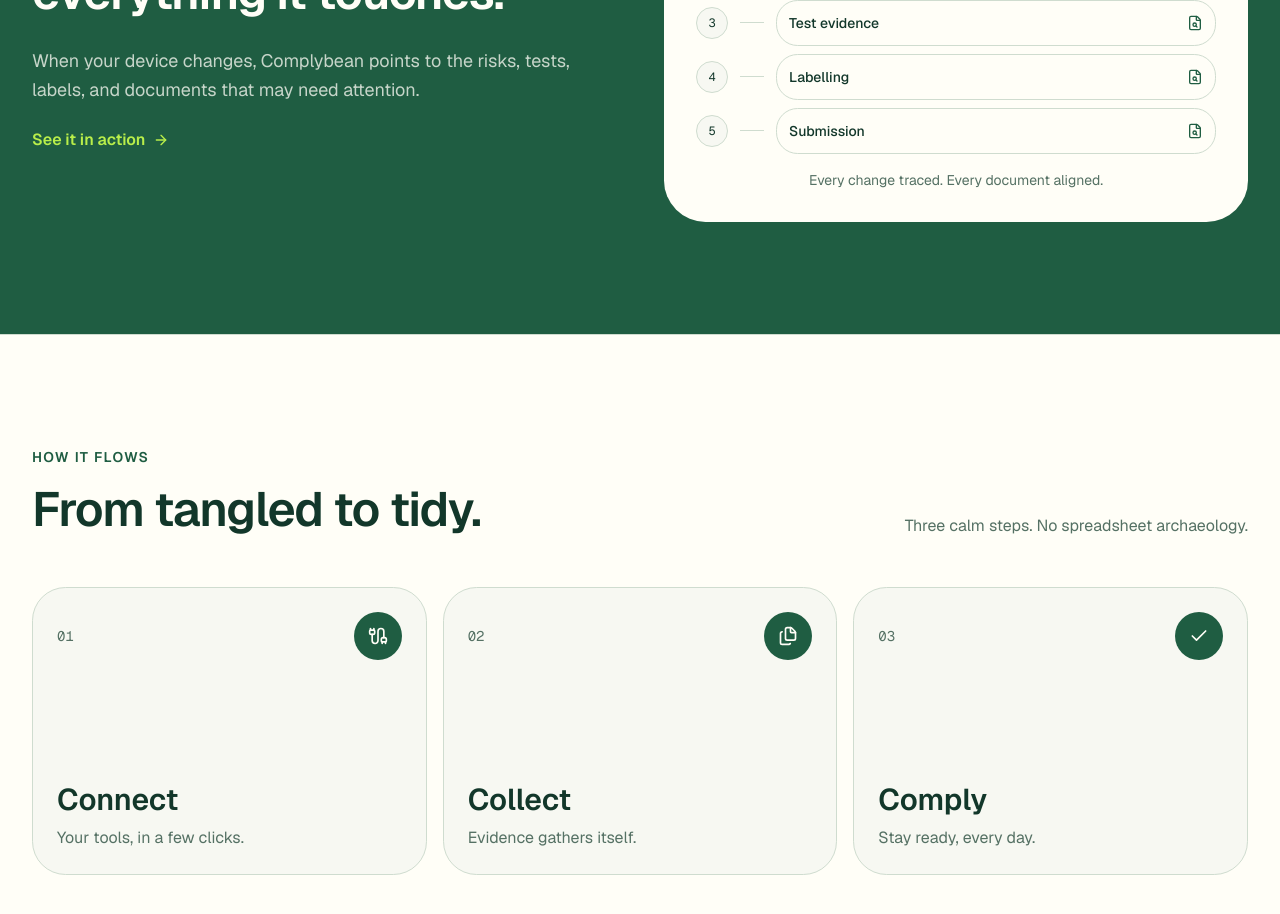
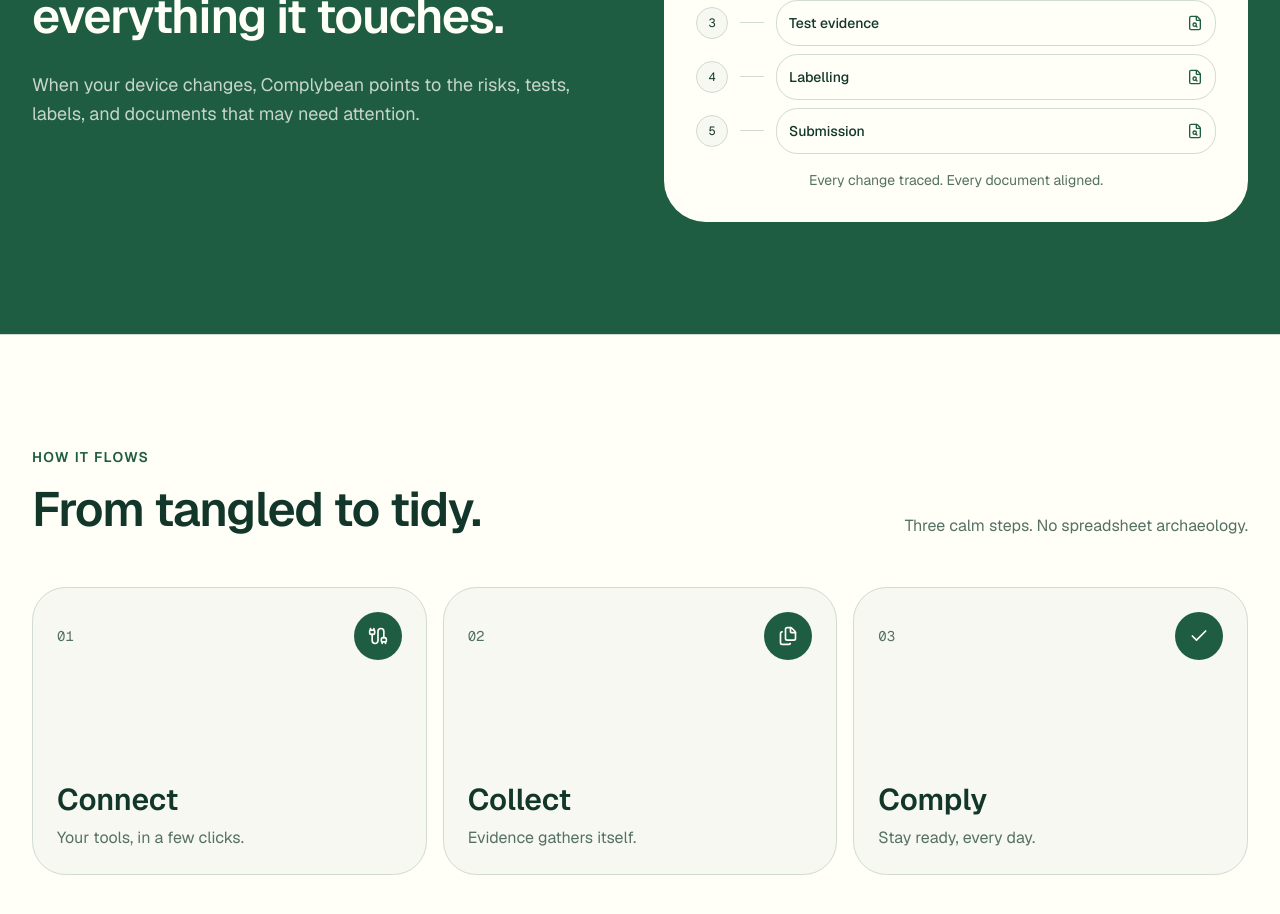
Before and after one commit to complybean/company-website, a Next.js app: page / in a window 1280 px wide. Shown: the part 3580-4494 px from the top of the page. Built offline with nearby package versions, Linux system fonts and the light colour scheme.

Commit message:
Update regulatory-sections.tsx removing see it in action link

```diff
--- a/components/regulatory-sections.tsx
+++ b/components/regulatory-sections.tsx
@@ -118,7 +118,6 @@ export function ConnectedEvidence() {
           <p className="text-sm font-semibold uppercase tracking-widest text-accent">Everything stays connected</p>
           <h2 className="max-w-xl text-balance text-4xl font-semibold leading-tight tracking-tight md:text-5xl">Change one thing. See everything it touches.</h2>
           <p className="max-w-xl text-pretty text-lg leading-relaxed text-primary-foreground/75">When your device changes, Complybean points to the risks, tests, labels, and documents that may need attention.</p>
-          <a href="#start" className="inline-flex items-center gap-2 font-semibold text-accent hover:opacity-80">See it in action <ArrowRight className="size-4" /></a>
         </div>
         <div className="rounded-4xl bg-card p-5 text-foreground md:p-8" role="img" aria-label="A device change linked to risks, evidence, labels, and submission documents">
           <div className="flex items-center justify-between gap-3 rounded-2xl bg-secondary p-4"><span className="flex items-center gap-3 font-semibold"><RefreshCw className="size-5 text-primary" /> Design updated</span><span className="rounded-full bg-accent px-3 py-1 text-xs font-semibold">Impact found</span></div>
```
